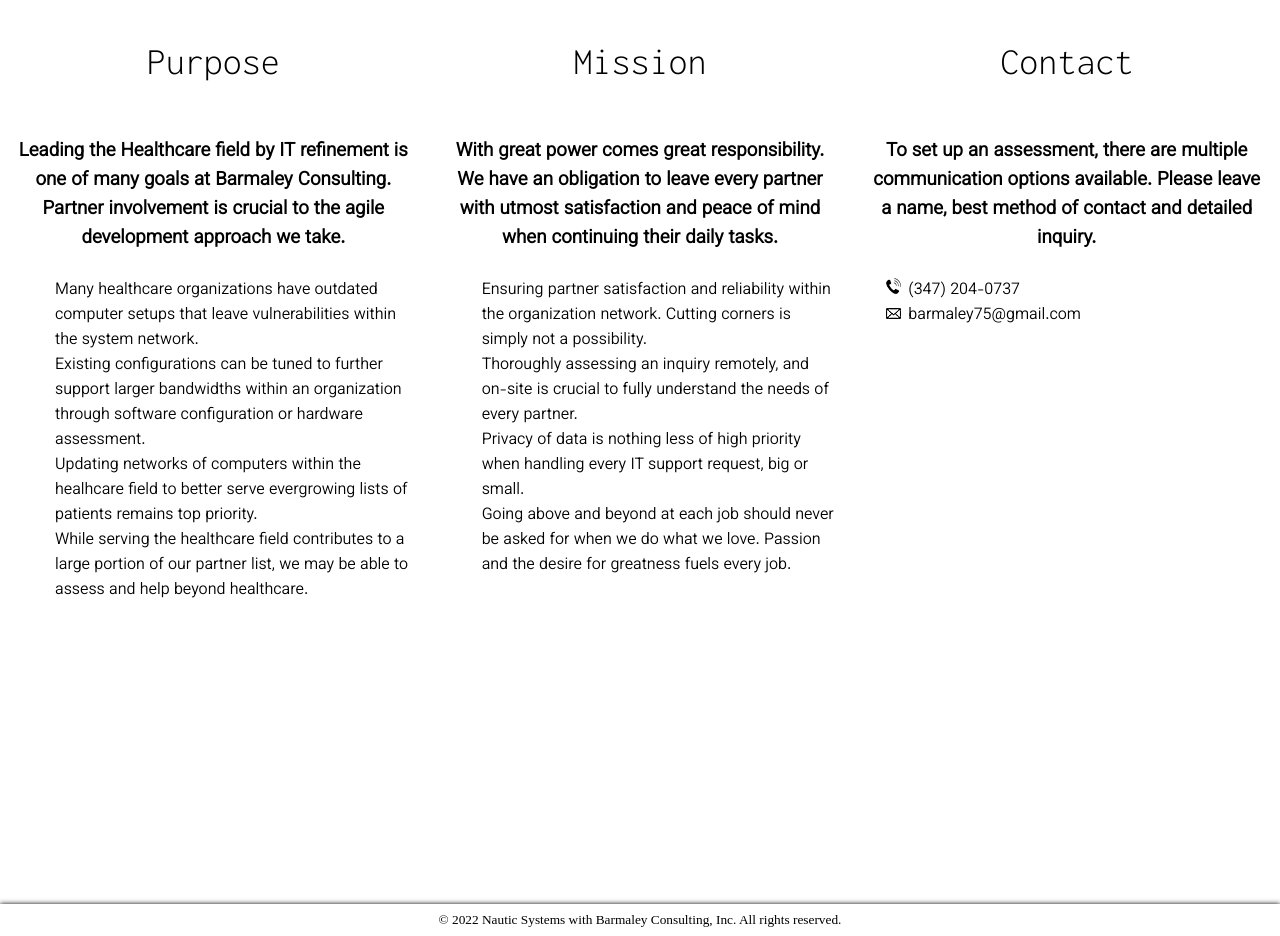
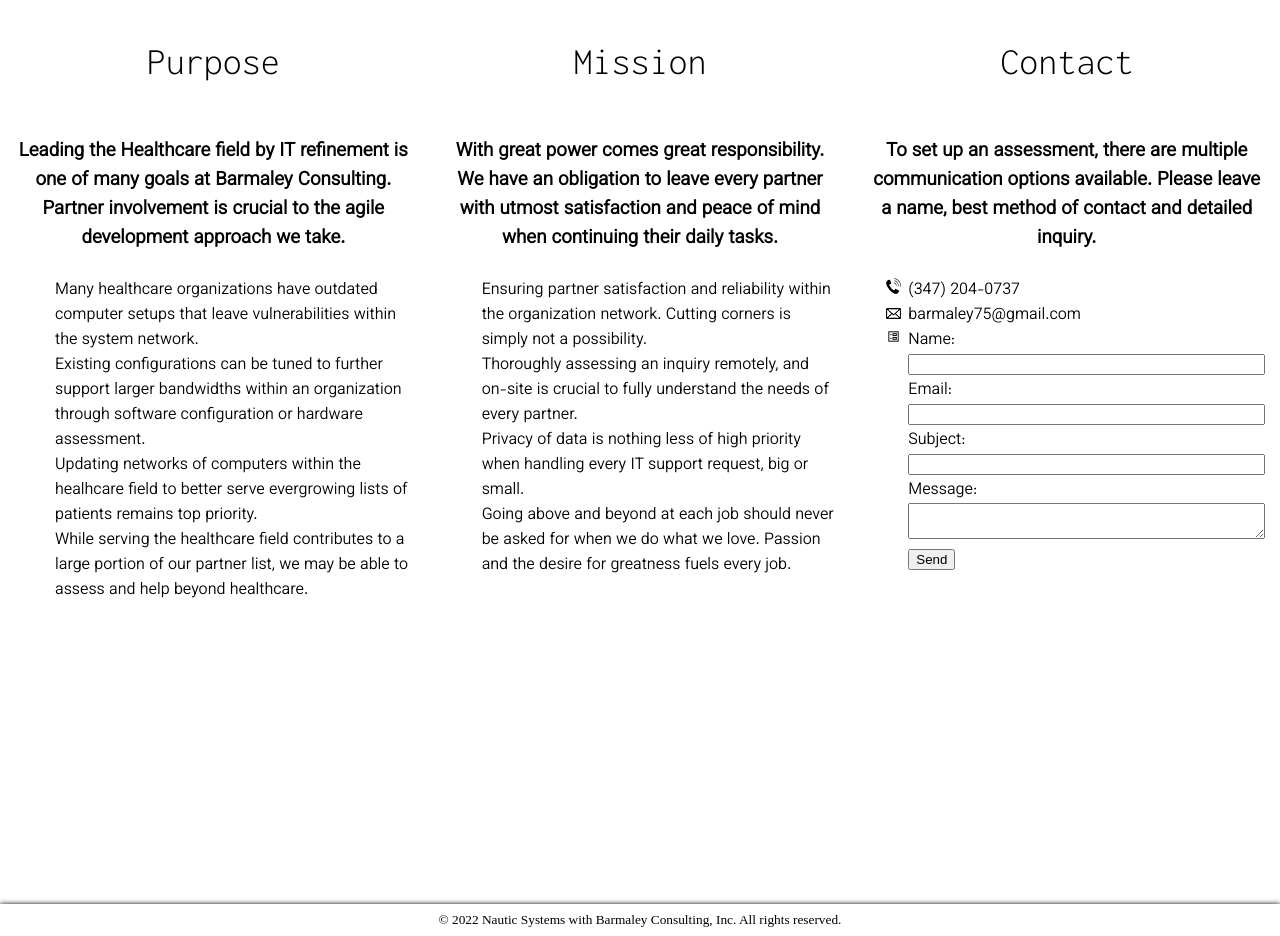
Before and after one commit to leardkelmendi/barmaleyconsulting, a React app: page / in a window 1280 px wide. Shown: the part 2501-3437 px from the top of the page. Built offline with nearby package versions, Linux system fonts and the light colour scheme; some packages are replaced by stand-ins of ours; a web font is replaced by a local one.

Commit message:
added form to contact

```diff
--- a/package.json
+++ b/package.json
@@ -7,6 +7,7 @@
     "@testing-library/jest-dom": "^5.16.4",
     "@testing-library/react": "^12.1.4",
     "@testing-library/user-event": "^13.5.0",
+    "emailjs-com": "^3.2.0",
     "react": "^18.0.0",
     "react-dom": "^18.0.0",
     "react-scripts": "5.0.0",
--- a/src/components/Main.js
+++ b/src/components/Main.js
@@ -1,4 +1,5 @@
 import React from "react"
+import ContactUs from "./contactForm"
 import deskserv from "../images/desktop&server.png"
 import camera from "../images/camera.png"
 import data from "../images/data.png"
@@ -282,6 +283,11 @@
                                 <li id="email">
                                 <a href="mailto:barmaley75@gmail.com">barmaley75@gmail.com</a>
                                 </li>
+                                <li id="form">
+                                    <div>
+                                        {ContactUs()}
+                                    </div>
+                                </li>
                             </ul>
                         </div>
                     </div>
--- /dev/null
+++ b/src/components/contactForm.js
@@ -0,0 +1,43 @@
+import emailjs from 'emailjs-com'
+import React from 'react'
+
+export default function ContactUs() {
+
+    function sendEmail(e) {
+        e.preventDefault();
+
+    emailjs.sendForm('service_4zmrqgi', 'template_4c0fmp6', e.target, 'XuEV1_8-8ZfDQ9q4h')
+        .then((result) => {
+            console.log(result.text);
+        }, (error) => {
+            console.log(error.text);
+        });
+        e.target.reset()
+    }
+
+    return (
+        <div>
+            <div className="form">
+                <form onSubmit={sendEmail}>
+                  <div>
+                    <label>Name: </label>
+                    <input type="text" name="name" className="formBox" />
+                  </div>
+                  <div>
+                    <label>Email: </label>
+                    <input type="email" name="email" className="formBox" />
+                  </div>
+                  <div>
+                    <label>Subject: </label>
+                    <input type="text" name="subject" className="formBox" />
+                  </div>
+                  <div>
+                    <label>Message: </label>
+                    <textarea name="message" className="formBox" />
+                  </div>
+                  <input type="submit" value="Send" />
+                </form>
+            </div>
+        </div>
+      );
+}
--- a/src/style.css
+++ b/src/style.css
@@ -179,6 +179,14 @@
     list-style-image: url('./images/email.png');
 }
 
+#form {
+    list-style-image: url('./images/form.png');
+}
+
 .spacer {
     margin-bottom: 50px;
 }
+
+.formBox {
+    width: 100%;
+}
```
Also changed, not shown: src/images/form.png (added), 1 other file.
